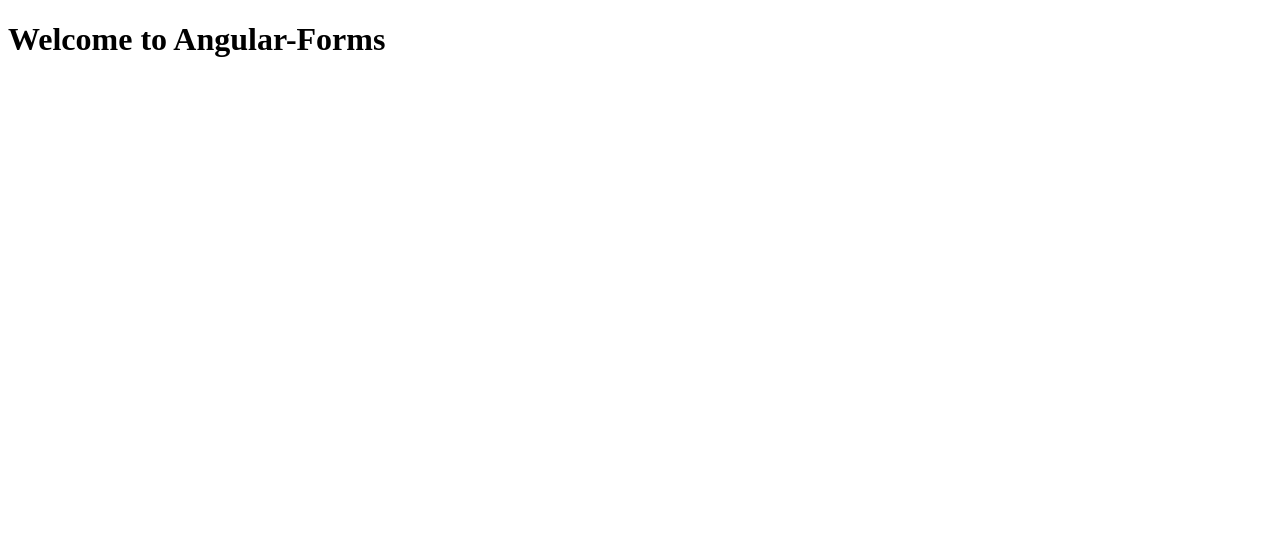
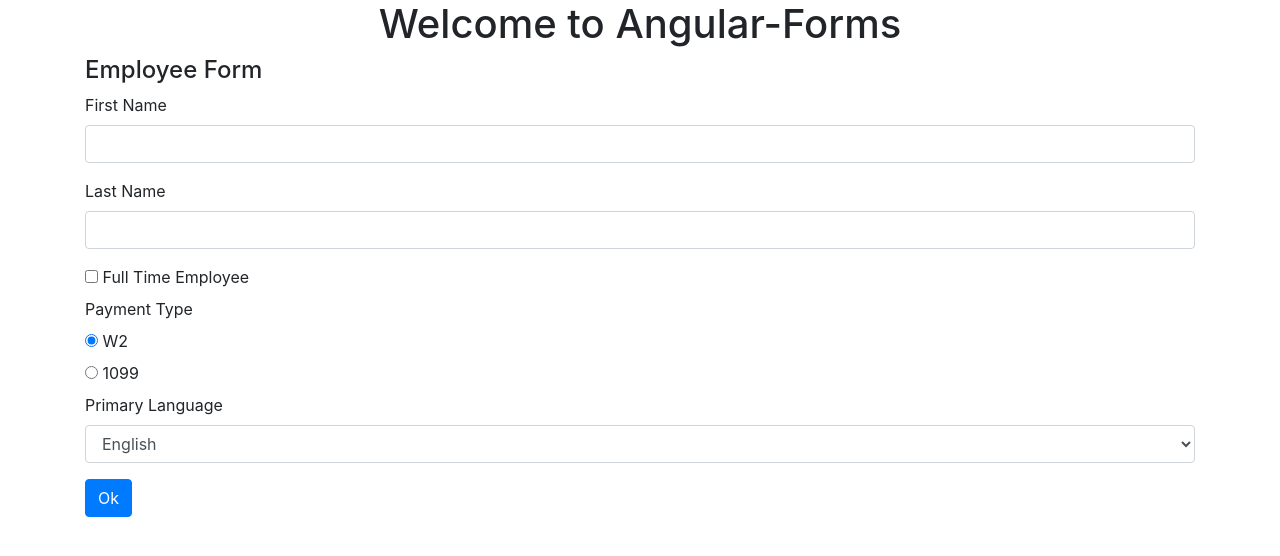
Before and after one commit to merajuddin/Angular-Forms, an Angular app: page / in a window 1280 px wide. Shown: the top 556 px of the page. Built offline with nearby package versions, Linux system fonts and the light colour scheme.

Commit message:
Added a simple HTML5 form
ngform with input fields, checkbox, radio buttons, and selection list
binded with ngModel directive to work with angular.

```diff
--- a/src/app/app.component.html
+++ b/src/app/app.component.html
@@ -1 +1,2 @@
-<h1>Welcome to {{title}}</h1>
+<h1 style="text-align:center">Welcome to {{title}}</h1>
+<app-home></app-home>
--- a/src/app/home/home.component.html
+++ b/src/app/home/home.component.html
@@ -1,3 +1,41 @@
-<p>
-  home works!
-</p>
+<div class="container">
+  <h4>Employee Form</h4>
+  <form #form="ngForm" novalidate>
+
+    <div class="form-group">
+      <label>First Name</label>
+      <input type="text" class="form-control" name="firstname" ngModel required>
+    </div>
+    <div class="form-group">
+      <label>Last Name</label>
+      <input type="text" class="form-control" required name="lasttname" ngModel>
+    </div>
+
+    <div class="checkbox">
+      <label>
+        <input type="checkbox" name="is-full-time" ngModel> Full Time Employee
+      </label>
+    </div>
+
+    <label>Payment Type</label>
+    <div class="radio">
+      <label>
+        <input type="radio" name="pay-type" value="w2" checked> W2
+      </label>
+    </div>
+    <div class="radio">
+      <label>
+        <input type="radio" name="pay-type" value="1099"> 1099
+      </label>
+    </div>
+
+    <div class="form-group">
+      <label>Primary Language</label>
+      <select class="form-control">
+        <option *ngFor="let lang of languages">{{ lang }}</option>
+      </select>
+    </div>
+
+    <button class="btn btn-primary" type="submit">Ok</button>
+  </form>
+</div>
--- a/src/app/home/home.component.ts
+++ b/src/app/home/home.component.ts
@@ -8,6 +8,8 @@ import { Component, OnInit, ViewEncapsulation } from '@angular/core';
 })
 export class HomeComponent implements OnInit {
 
+  languages = ["English", "Spanish", "Other"];
+
   constructor() { }
 
   ngOnInit() {
--- a/src/index.html
+++ b/src/index.html
@@ -7,6 +7,7 @@
 
   <meta name="viewport" content="width=device-width, initial-scale=1">
   <link rel="icon" type="image/x-icon" href="favicon.ico">
+  <link rel="stylesheet" href="https://maxcdn.bootstrapcdn.com/bootstrap/4.0.0-beta.2/css/bootstrap.min.css" integrity="sha384-PsH8R72JQ3SOdhVi3uxftmaW6Vc51MKb0q5P2rRUpPvrszuE4W1povHYgTpBfshb" crossorigin="anonymous">
 </head>
 <body>
   <app-root></app-root>
```
